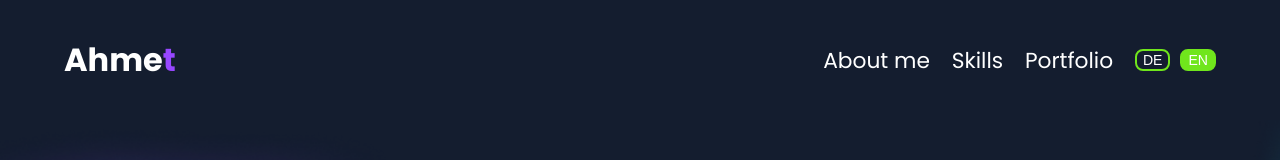
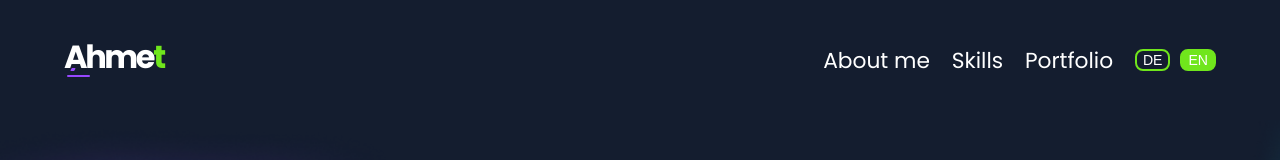
Before and after one commit to AhmetB-Dev/portfolio, an Angular app: page / in a window 1280 px wide. Shown: the top 160 px of the page. Built offline with nearby package versions, Linux system fonts and the light colour scheme.

Commit message:
feat: unify header and footer logo styling; implement brand logo component with enhanced accessibility and animations

```diff
--- a/src/app/core/footer/footer.html
+++ b/src/app/core/footer/footer.html
@@ -2,9 +2,16 @@
   <div class="footer__line"></div>
   <div class="footer__container">
     <div class="footer__legal legal-notice">
-      <a routerLink="/" fragment="header" class="footer__logo logo">
-        <span class="footer__logo-main logo-main">Ahme</span
-        ><span class="footer__logo-end logo-end">t</span>
+      <a
+        routerLink="/"
+        fragment="header"
+        class="footer__logo brand-logo"
+        aria-label="Ahmet"
+      >
+        <span class="brand-logo__start" aria-hidden="true"
+          ><span class="brand-logo__a">A</span><span>h</span></span
+        ><span aria-hidden="true">me</span
+        ><span class="brand-logo__t" aria-hidden="true">t</span>
       </a>
       <div class="footer__legal-links">
         <a class="footer__legal-link" routerLink="/legal-notice">
--- a/src/app/core/footer/footer.scss
+++ b/src/app/core/footer/footer.scss
@@ -17,13 +17,9 @@
   }
 
   &__logo {
+    --logo-size: clamp(1.5rem, 2.5vw, 4rem);
+
     z-index: 12;
-    font-size: clamp(1.5rem, 2.5vw, 4rem);
-    font-weight: bold;
-  }
-
-  &__logo-end {
-    color: #9747ff;
   }
 
   &__social-links {
--- a/src/app/core/header/header.html
+++ b/src/app/core/header/header.html
@@ -1,8 +1,15 @@
 <header class="header page-width">
   <div class="header__container">
-    <a routerLink="/" fragment="header" class="header__logo logo">
-      <span class="header__logo-main logo-main">Ahme</span
-      ><span class="header__logo-end logo-end">t</span>
+    <a
+      routerLink="/"
+      fragment="header"
+      class="header__logo brand-logo"
+      aria-label="Ahmet"
+    >
+      <span class="brand-logo__start" aria-hidden="true"
+        ><span class="brand-logo__a">A</span><span>h</span></span
+      ><span aria-hidden="true">me</span
+      ><span class="brand-logo__t" aria-hidden="true">t</span>
     </a>
     <button
       class="header__menu-button mobile-menu-button"
--- a/src/app/core/header/header.scss
+++ b/src/app/core/header/header.scss
@@ -13,13 +13,9 @@
   }
 
   &__logo {
+    --logo-size: clamp(1.5rem, 2.5vw, 4rem);
+
     z-index: 12;
-    font-size: clamp(1.5rem, 2.5vw, 4rem);
-    font-weight: bold;
-  }
-
-  &__logo-end {
-    color: #9747ff;
   }
 
   &__navigation {
--- a/src/styles.scss
+++ b/src/styles.scss
@@ -39,3 +39,99 @@ h2 {
 .page-width {
   padding-inline: calc((100vw - 1440px) / 2);
 }
+
+.brand-logo {
+  --logo-size: clamp(1.5rem, 2.5vw, 4rem);
+  --logo-text-color: #fff;
+  --logo-purple: #9747ff;
+  --logo-green: rgba(112, 230, 28, 1);
+
+  display: inline-flex;
+  align-items: baseline;
+  color: var(--logo-text-color);
+  font-family: 'Poppins', Arial, sans-serif;
+  font-size: var(--logo-size);
+  font-weight: 700;
+  line-height: 0.9;
+  letter-spacing: -0.075em;
+  white-space: nowrap;
+
+  &__start {
+    position: relative;
+    display: inline-flex;
+    align-items: baseline;
+    padding-bottom: 0.16em;
+
+    &::after {
+      content: '';
+      position: absolute;
+      bottom: 0;
+      left: 0.08em;
+      width: 0.72em;
+      height: 2px;
+      border-radius: 999px;
+      background-color: var(--logo-purple);
+      clip-path: inset(0 100% 0 0);
+      transform: scaleX(1);
+      transform-origin: left;
+      animation: logo-line-reveal 700ms cubic-bezier(0.22, 1, 0.36, 1) forwards;
+      transition:
+        background-color 220ms ease,
+        transform 220ms ease;
+    }
+  }
+
+  &__a {
+    position: relative;
+    display: inline-block;
+
+    /* Kleiner violetter Akzent im A */
+    &::after {
+      content: '';
+      position: absolute;
+      bottom: 2%;
+      left: 31%;
+      width: 19%;
+      height: 10%;
+      border-radius: 0.02em;
+      background-color: var(--logo-purple);
+      transform: skewX(-24deg);
+    }
+  }
+
+  &__t {
+    color: var(--logo-green);
+  }
+
+  &:hover &__start::after,
+  &:focus-visible &__start::after {
+    background-color: var(--logo-green);
+    transform: scaleX(1.15);
+  }
+
+  &:focus-visible {
+    border-radius: 0.15rem;
+    outline: 2px solid var(--logo-green);
+    outline-offset: 0.3rem;
+  }
+}
+
+@keyframes logo-line-reveal {
+  from {
+    opacity: 0;
+    clip-path: inset(0 100% 0 0);
+  }
+
+  to {
+    opacity: 1;
+    clip-path: inset(0);
+  }
+}
+
+@media (prefers-reduced-motion: reduce) {
+  .brand-logo__start::after {
+    animation: none;
+    clip-path: inset(0);
+    transition: none;
+  }
+}
```
